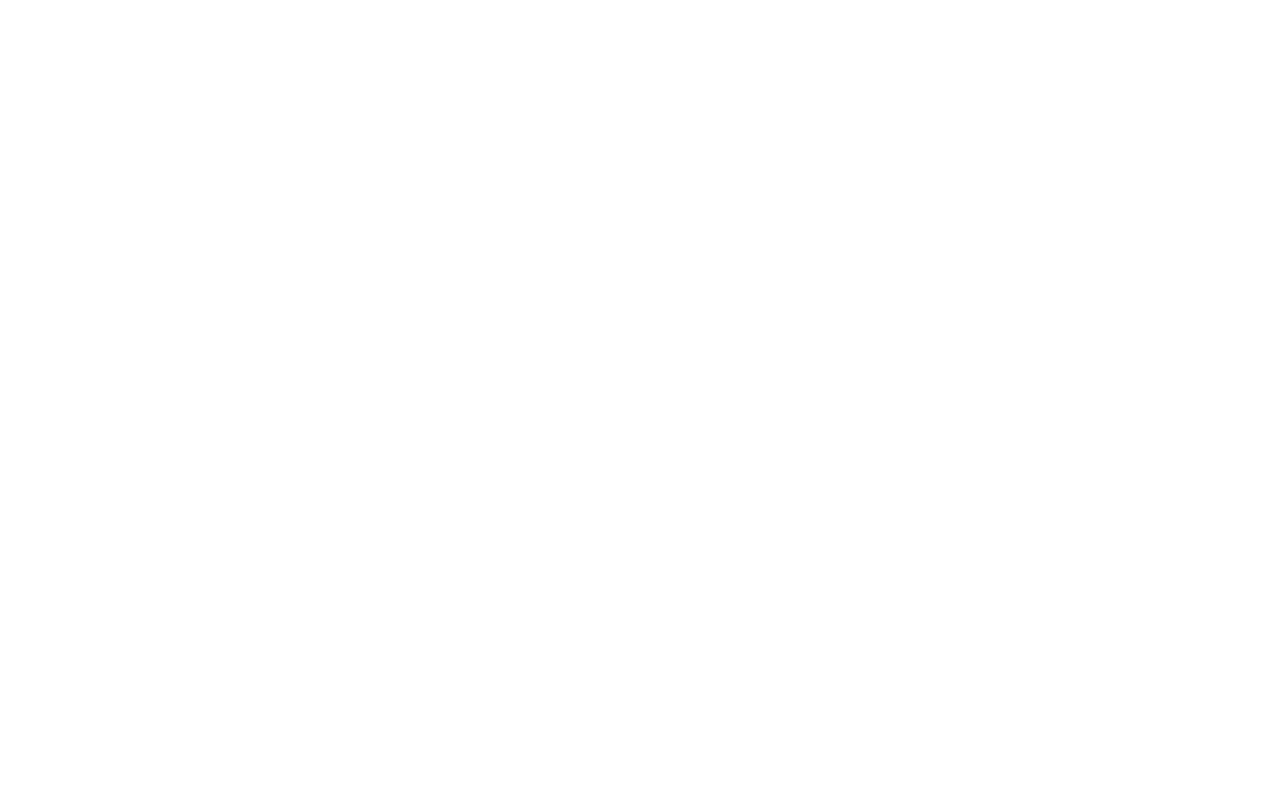
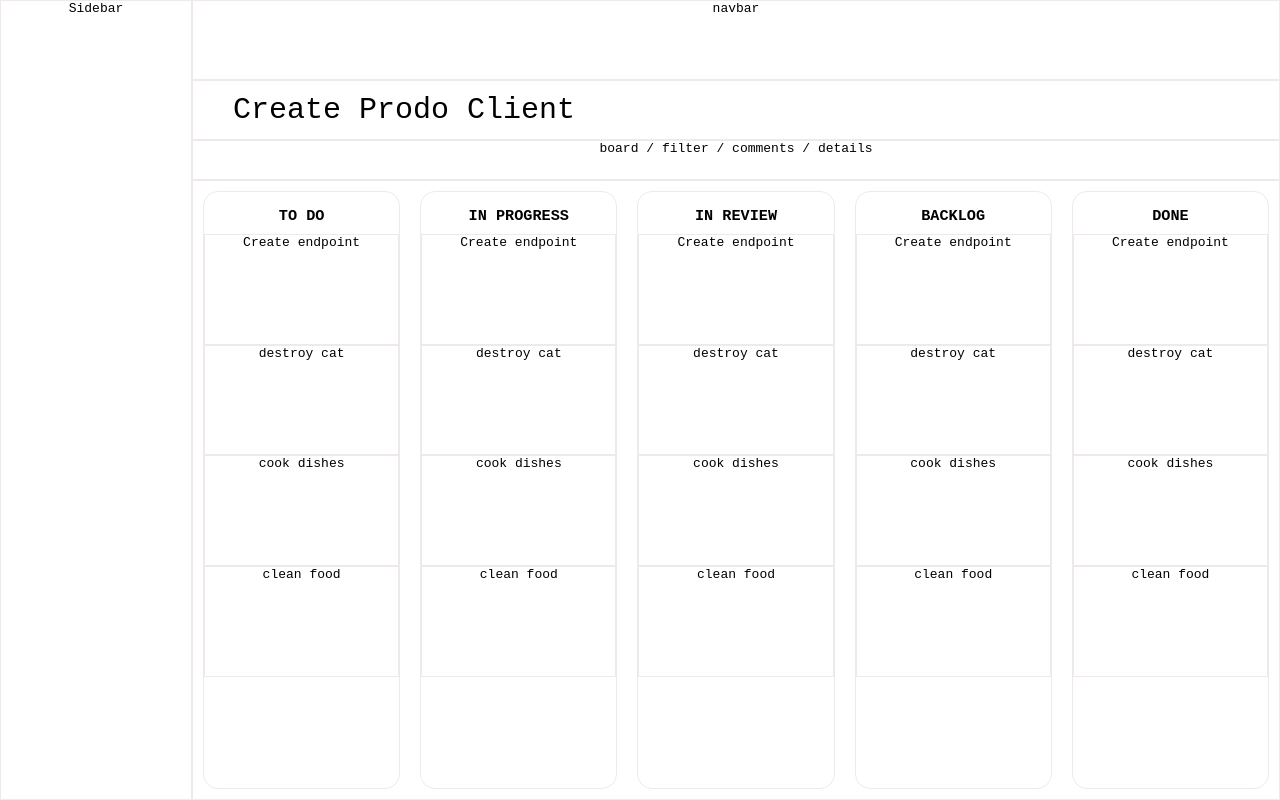
Before and after one commit to dotsync/prodo-client, a React (Create React App) app: page / in a window 1280 px wide. Built offline with nearby package versions, Linux system fonts and the light colour scheme.

Commit message:
Creates basic layout

```diff
--- a/public/index.html
+++ b/public/index.html
@@ -4,7 +4,10 @@
     <meta charset="utf-8" />
     <meta name="viewport" content="width=device-width, initial-scale=1" />
     <meta name="theme-color" content="#000000" />
-
+    <link
+      rel="stylesheet"
+      href="https://fonts.googleapis.com/css?family=Roboto:300,400,500,700&display=swap"
+    />
     <title>Prodo</title>
   </head>
   <body>
--- a/src/App.css
+++ b/src/App.css
@@ -1,38 +1,55 @@
 .App {
   text-align: center;
+  display: grid;
+  height: 100vh;
+  grid-template: 80px 60px 40px 1fr / 15% 1fr;
+  font-family: monospace;
 }
 
-.App-logo {
-  height: 40vmin;
-  pointer-events: none;
+.sidebar-navigation {
+  border: rgb(238, 234, 234) 1px solid;
+  grid-row: 1 / 6;
+  grid-column: 1 / 2;
 }
 
-@media (prefers-reduced-motion: no-preference) {
-  .App-logo {
-    animation: App-logo-spin infinite 20s linear;
-  }
+.navbar {
+  border: rgb(238, 234, 234) 1px solid;
+  grid-column: 2 / 7;
 }
 
-.App-header {
-  background-color: #282c34;
-  min-height: 100vh;
+.page-title {
+  border: rgb(238, 234, 234) 1px solid;
+  grid-column: 2 / 7;
+  font-size: 30px;
+  padding-left: 40px;
   display: flex;
-  flex-direction: column;
+  justify-content: start;
   align-items: center;
-  justify-content: center;
-  font-size: calc(10px + 2vmin);
-  color: white;
 }
 
-.App-link {
-  color: #61dafb;
+.page-navigation {
+  border: rgb(238, 234, 234) 1px solid;
+  grid-column: 2 / 7;
 }
 
-@keyframes App-logo-spin {
-  from {
-    transform: rotate(0deg);
-  }
-  to {
-    transform: rotate(360deg);
-  }
+.project-board {
+  border: rgb(238, 234, 234) 1px solid;
 }
+
+.board {
+  display: grid;
+  height: 100%;
+  grid-template: 1fr / repeat(5, 1fr);
+}
+
+.board-column {
+  border: rgb(238, 234, 234) 1px solid;
+  margin: 10px;
+  border-radius: 15px;
+  display: grid;
+  grid-template-rows: 7% repeat(5, 1fr);
+}
+
+.task {
+  border: rgb(238, 234, 234) 1px solid;
+}
--- a/src/App.js
+++ b/src/App.js
@@ -1,8 +1,18 @@
 import './App.css';
+import Navbar from './components/Navbar';
+import PageNavigation from './components/PageNavigation';
+import PageTitle from './components/PageTitle';
+import Sidebar from './components/Sidebar';
+import ProjectBoard from './components/ProjectBoard';
 
 function App() {
   return (
-    <div className='app'>
+    <div className='App'>
+      <Sidebar />
+      <Navbar />
+      <PageTitle />
+      <PageNavigation />
+      <ProjectBoard />
     </div>
   );
 }
--- /dev/null
+++ b/src/components/BoardColumn.jsx
@@ -0,0 +1,22 @@
+import React from 'react'
+import Task from './Task';
+
+export default function BoardColumn({ name }) {
+  const tasks = ["Create endpoint", "destroy cat", "cook dishes", "clean food"];
+  /**
+   * class Task {
+   * title
+   * description
+   * }
+   */
+  return (
+    <div className="board-column">
+      <h3>{name}</h3>
+      {tasks.map((t)=>{
+          return (
+              <Task title={t}/>
+          )
+      })}
+    </div>
+  )
+}
--- /dev/null
+++ b/src/components/Navbar.jsx
@@ -0,0 +1,7 @@
+import React from 'react'
+
+export default function Navbar() {
+  return (
+    <div className='navbar'>navbar</div>
+  )
+}
--- /dev/null
+++ b/src/components/PageNavigation.jsx
@@ -0,0 +1,7 @@
+import React from 'react'
+
+export default function PageNavigation() {
+  return (
+    <div className='page-navigation'>board / filter / comments / details </div>
+  )
+}
--- /dev/null
+++ b/src/components/PageTitle.jsx
@@ -0,0 +1,7 @@
+import React from 'react'
+
+export default function PageTitle() {
+  return (
+    <div className='page-title'>Create Prodo Client</div>
+  )
+}
--- /dev/null
+++ b/src/components/ProjectBoard.jsx
@@ -0,0 +1,21 @@
+import React from 'react'
+import BoardColumn from './BoardColumn';
+
+export default function ProjectBoard() {
+  const columns = ["TO DO","IN PROGRESS","IN REVIEW","BACKLOG","DONE"];
+  /**
+   * class Column {
+   * title: TO DO
+   * tasks: [taskId, taskId, taskId]
+   * }
+   */
+  return (
+    <div className='project-board'>
+      <div className='board'>
+        {columns.map((c) => {
+          return <BoardColumn name={c}/>
+        })}
+      </div>
+    </div>
+  )
+}
--- /dev/null
+++ b/src/components/Sidebar.jsx
@@ -0,0 +1,7 @@
+import React from 'react'
+
+export default function Sidebar() {
+  return (
+    <div className='sidebar-navigation'>Sidebar</div>
+  )
+}
--- /dev/null
+++ b/src/components/Task.jsx
@@ -0,0 +1,7 @@
+import React from 'react'
+
+export default function Task({title}) {
+  return (
+    <div className="task">{title}</div>
+  )
+}
```
